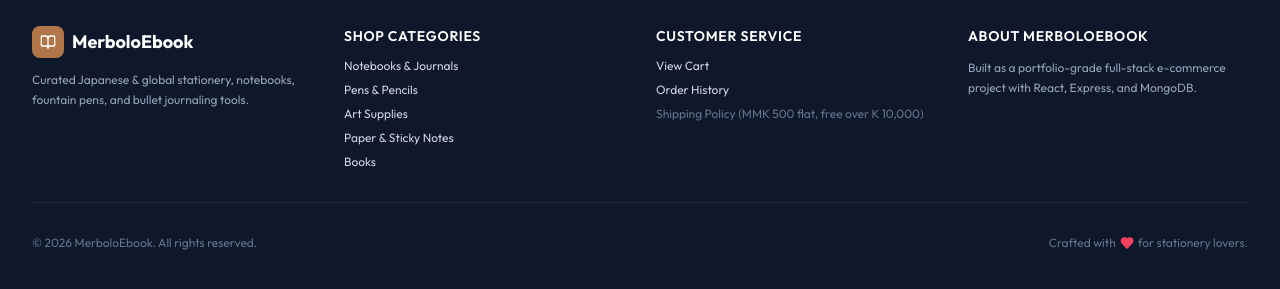
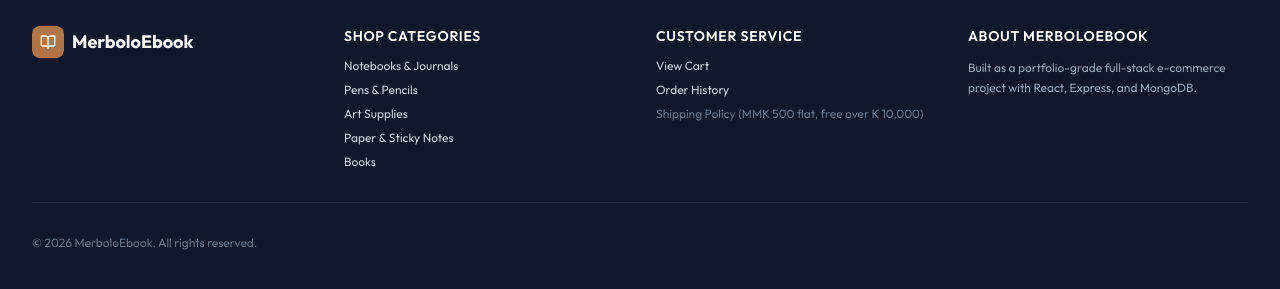
Before and after one commit to Aung422001/merbolo-stationery-store, a React (Vite) app in the folder frontend/: page / in a window 1280 px wide. Shown: the part 1519-1808 px from the top of the page. Built offline with nearby package versions, Linux system fonts and the light colour scheme; no server answers.

Commit message:
fix: remove stationery description and Crafted with phrases from footer

```diff
--- a/frontend/src/components/layout/Footer.jsx
+++ b/frontend/src/components/layout/Footer.jsx
@@ -14,9 +14,7 @@ export const Footer = () => {
               </div>
               <span className="font-bold text-lg text-white">MerboloEbook</span>
             </div>
-            <p className="text-xs text-slate-400 leading-relaxed">
-              Curated Japanese & global stationery, notebooks, fountain pens, and bullet journaling tools.
-            </p>
+
           </div>
 
           <div>
@@ -49,9 +47,7 @@ export const Footer = () => {
 
         <div className="pt-8 border-t border-slate-800 flex flex-col sm:flex-row items-center justify-between text-xs text-slate-500 gap-4">
           <p>© {new Date().getFullYear()} MerboloEbook. All rights reserved.</p>
-          <p className="flex items-center gap-1">
-            Crafted with <Heart className="w-3.5 h-3.5 text-rose-500 fill-rose-500" /> for stationery lovers.
-          </p>
+
         </div>
       </div>
     </footer>
```
